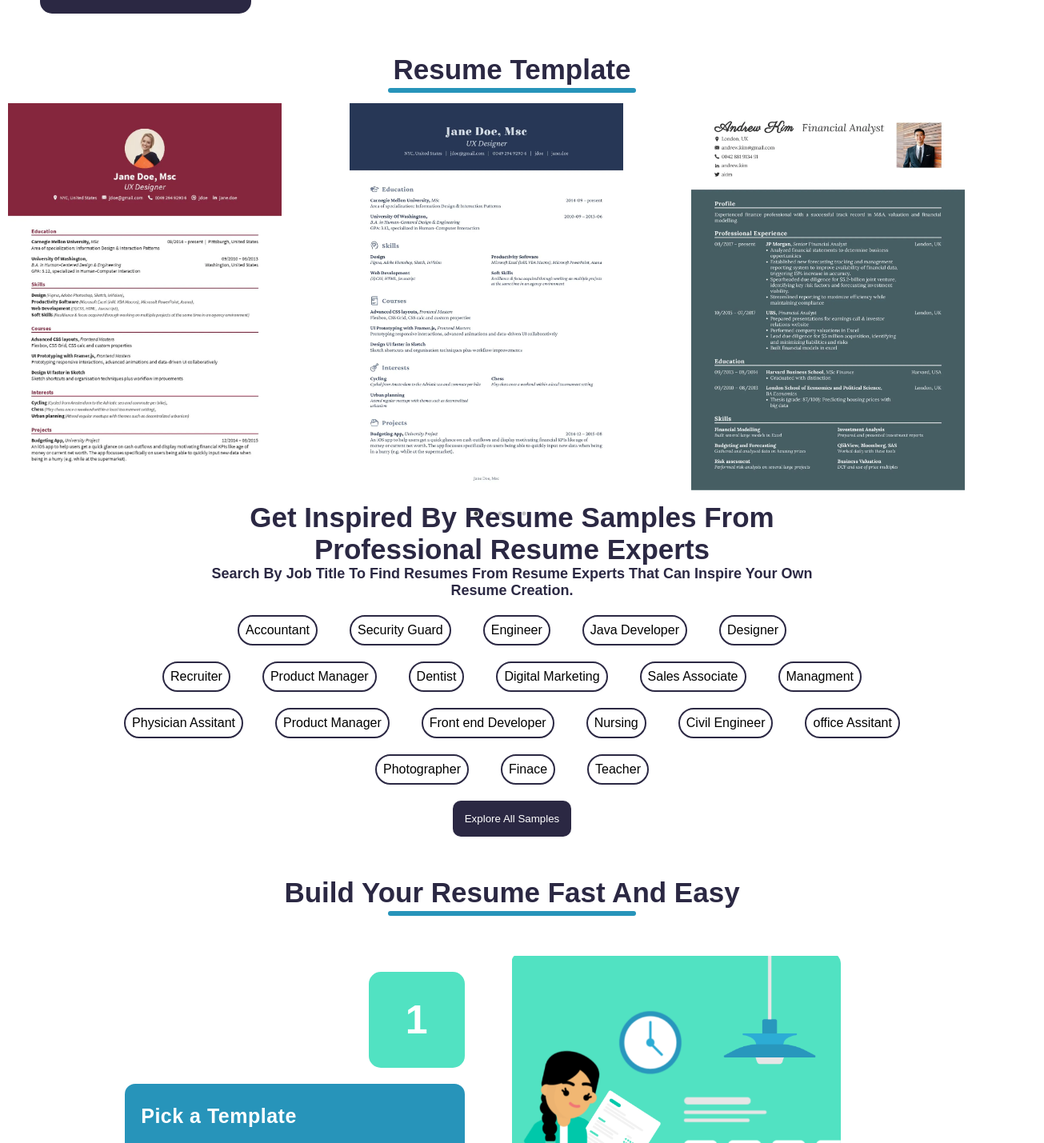
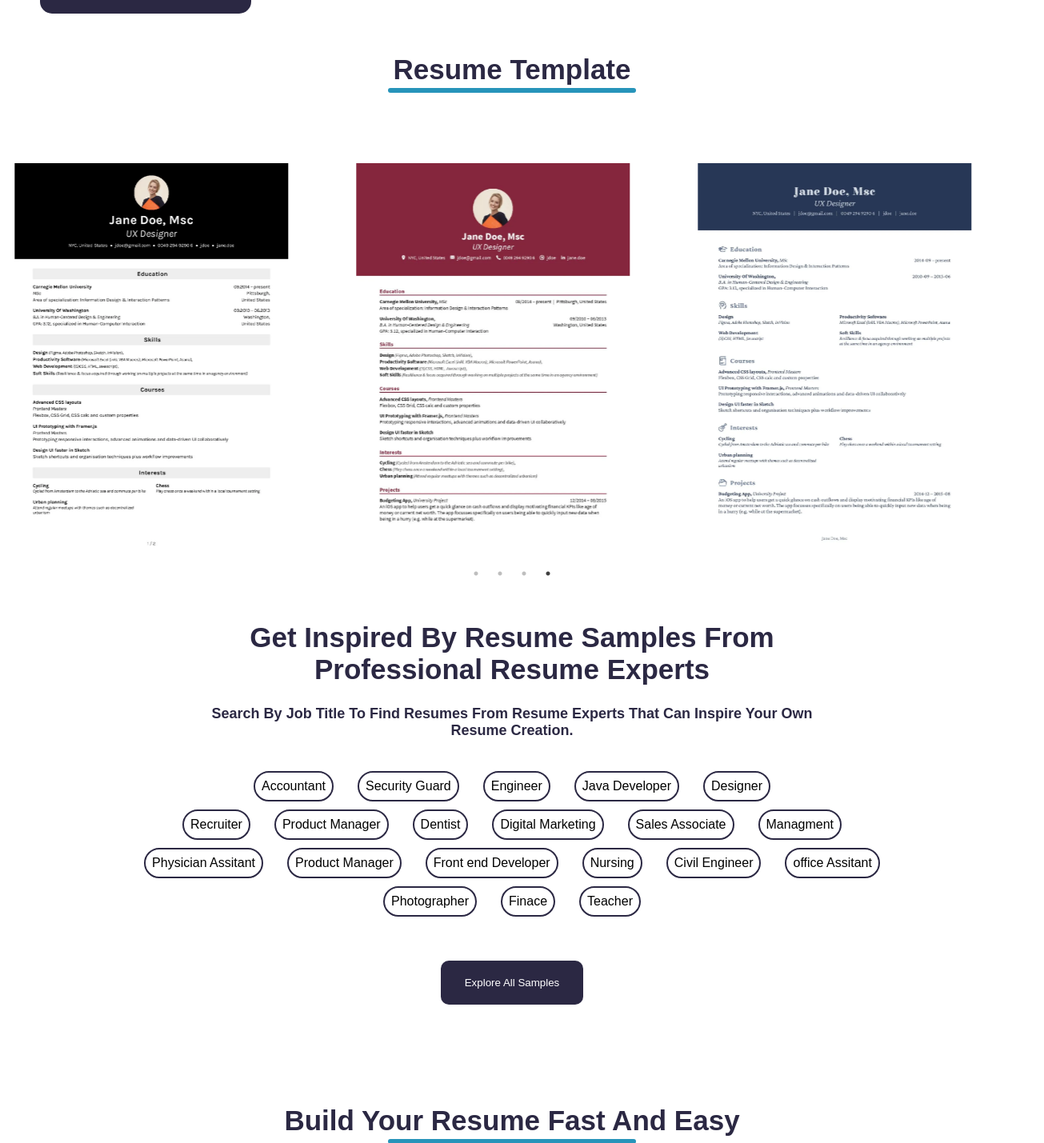
Before and after one commit to jkalavadiya/Resume-builder, a React (Create React App) app: page / in a window 1280 px wide. Shown: the part 406-1835 px from the top of the page at 80% size, 1305 px wide, since content can reach past the window. Built offline with nearby package versions, Linux system fonts and the light colour scheme.

Commit message:
add automatic slider and some changes in design

```diff
--- a/src/features/home/home.js
+++ b/src/features/home/home.js
@@ -19,7 +19,8 @@ const settings = {
     dots: true,
     infinite: true,
     speed:2000,
-	  autoPlay: true,
+	  autoplay: true,
+    autoplaySpeed: 200,
     slidesToShow: 3,
     slidesToScroll:1
   };
--- a/src/hoc/layout/layout.css
+++ b/src/hoc/layout/layout.css
@@ -539,6 +539,7 @@ a:hover {
   .sample{
       width:60%;
       margin: 0 auto;
+      margin-bottom: 25px;
     }
     .fistline{
         display: flex;
@@ -552,7 +553,13 @@ a:hover {
         padding:8px;
         border: 2px solid rgb(43 ,40, 67);
         border-radius:30px;
-        margin: 20px;
+        margin: 15px;
+    }
+    .first:hover {
+        border: 0.125rem solid #440ccc;
+    }
+    .resume-sample_wrapper {
+        padding: 75px 0;
     }
     .m-top20{
         margin-top:-20px;
@@ -561,12 +568,23 @@ a:hover {
         background-color: rgb(43 ,40, 67);
         color: white;
         border:  none;
-        padding:15px;
+        padding: 20px 30px;
         border-radius: 10px;
     }
     .exploresample{
         text-align: center;
+        margin-top: 40px;
+        /* padading-top: 35px; */
     }
+
+    .slick-next{
+        right: 0 !important;
+    }
+
+.slick-slider{
+    padding-top: 75px;
+}
+
 
 /* faq drop down css */
 @media screen and (max-width:845px) {
```
